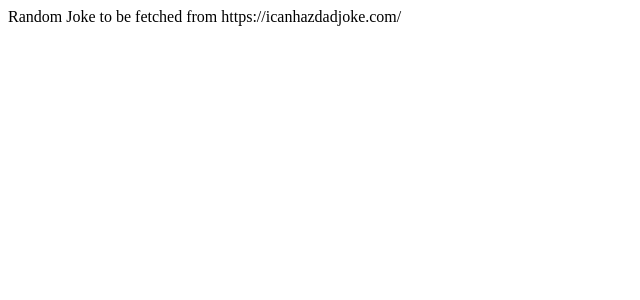
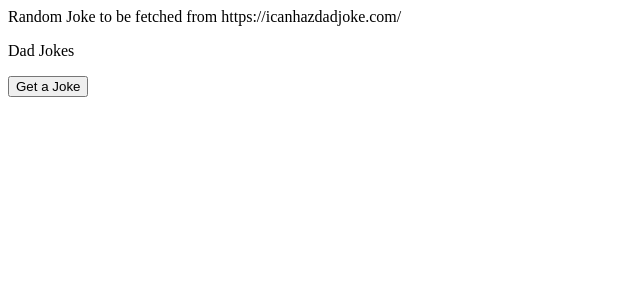
Before and after one commit to millipede-cpu/giggle-click, a React (Vite) app in the folder app/: page /joke-fetch in a window 1280 px wide. Shown: the top 300 px of the page, without its empty margins (0-640 px from the left). Built offline with nearby package versions, Linux system fonts and the light colour scheme.

Commit message:
Fetch joke as json from api

```diff
--- a/app/src/JokeFetch.tsx
+++ b/app/src/JokeFetch.tsx
@@ -1,11 +1,31 @@
 import React from "react";
 
 interface JokeFetchProps {
-  jokeRandom: string;
+  jokeHolder: string;
+  jokeButton: string;
 }
 
-const JokeFetch: React.FC<JokeFetchProps> = (jokeRandom) => {
-  return <div>Random Joke to be fetched from https://icanhazdadjoke.com/</div>;
+async function fetchJoke() {
+  const response = await fetch("https://icanhazdadjoke.com", {
+    headers: {
+      Accept: "application/json",
+    },
+  });
+  return response.json();
+}
+
+async function handleClick() {
+  const { joke } = await fetchJoke();
+  console.log(joke);
+}
+const JokeFetch: React.FC<JokeFetchProps> = (jokeHolder, jokeButton) => {
+  return (
+    <div>
+      Random Joke to be fetched from https://icanhazdadjoke.com/
+      <p>Dad Jokes </p>
+      <button onClick={handleClick}>Get a Joke</button>
+    </div>
+  );
 };
 
 export default JokeFetch;
```
